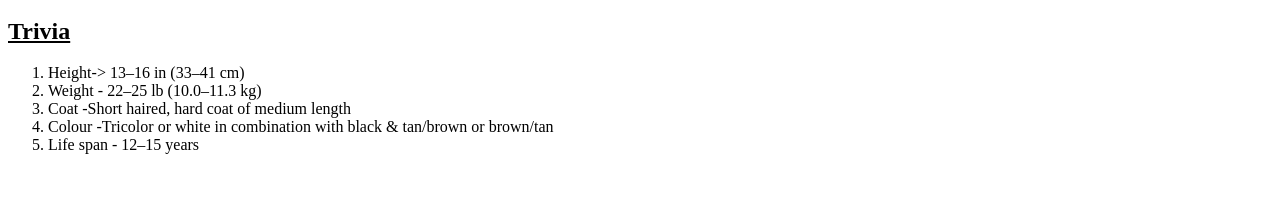
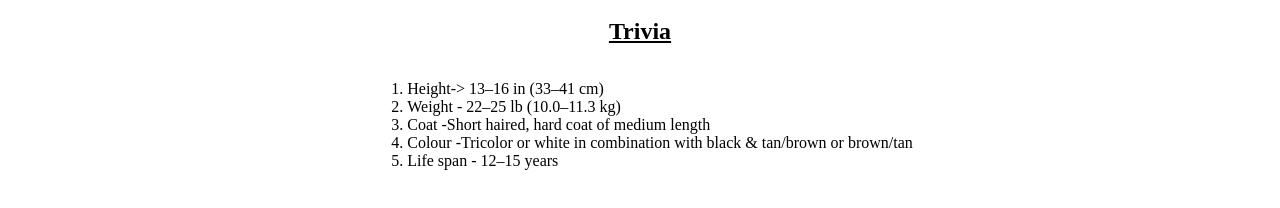
Before and after one commit to Awadhesh08/Test-F1-Aug, a plain HTML site: page index.html in a window 1280 px wide. Shown: the part 512-720 px from the top of the page. Drawn offline with Linux system fonts and the light colour scheme.

Commit message:
Final Submit

```diff
--- a/index.html
+++ b/index.html
@@ -9,6 +9,11 @@
         /* div{
             border: 1px solid black;
         } */
+
+        ol {
+            display: inline-block;
+            text-align: left;
+        }
     </style>
 </head>
 
@@ -47,6 +52,8 @@
 
 
     <section>
+        <div class="thirdSec">
+            <center>
                 <h1><u>Trivia</u></h1>
                 <ol type="1">
                     <li>Height-> 13–16 in (33–41 cm)</li>
@@ -55,7 +62,8 @@
                     <li>Colour -Tricolor or white in combination with black & tan/brown or brown/tan</li>
                     <li> Life span - 12–15 years</li>
                 </ol>
-
+            </center>
+        </div>
     </section>
 
 </body>
```
Lines whose indentation alone changed are shown as unchanged.
